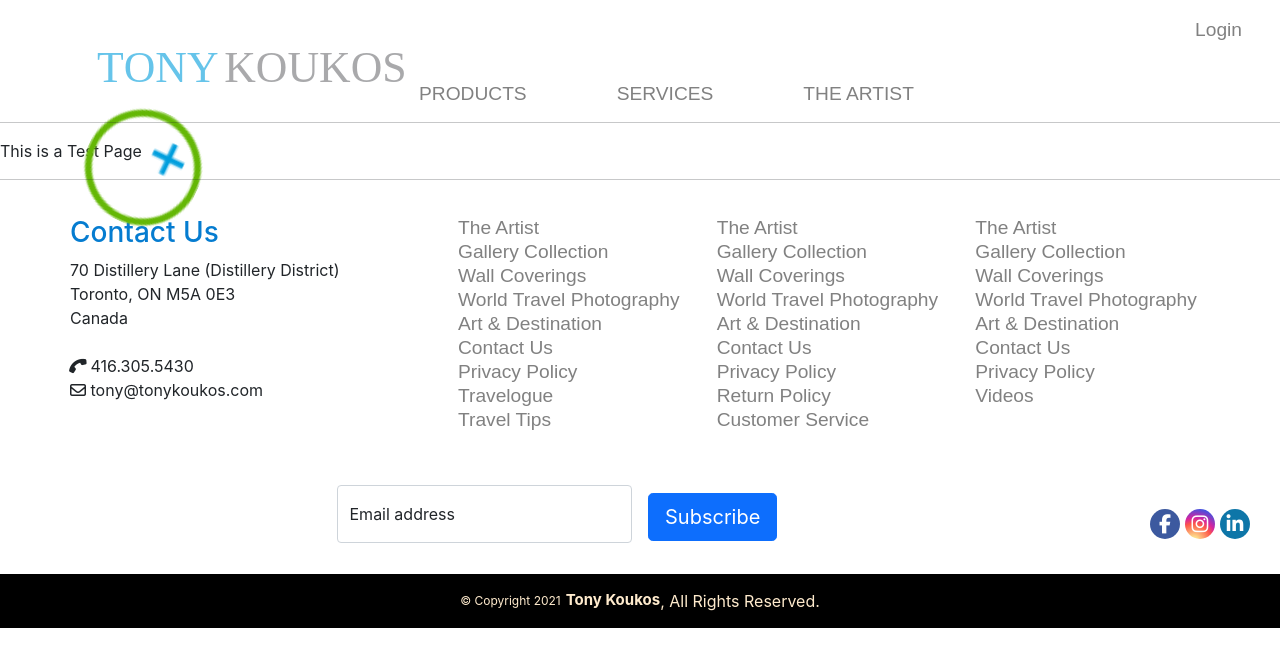
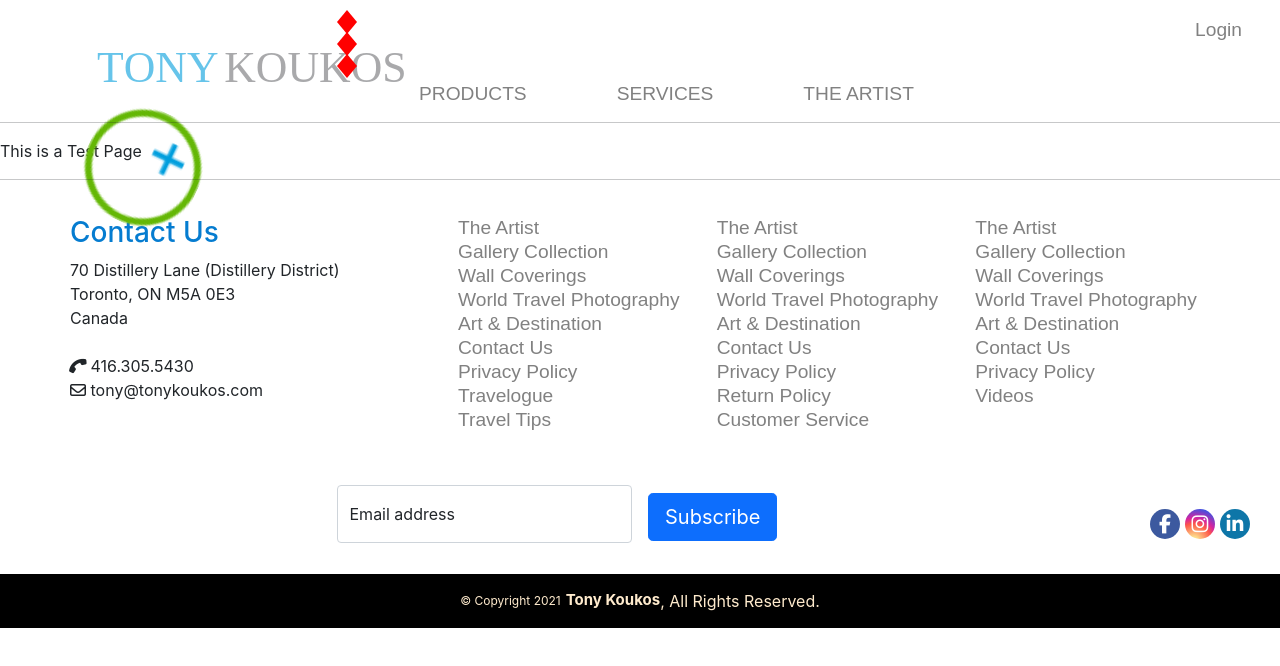
Before and after one commit to daze77/TKReactApp, a React (Create React App) app in the folder client/: page /TestPage in a window 1280 px wide. Shown: the top 666 px of the page. Built offline with nearby package versions, Linux system fonts and the light colour scheme; a web font is replaced by a local one.

Commit message:
will add a diamond to connect to bottom menu

```diff
--- a/client/src/components/NavBar/NavBar.css
+++ b/client/src/components/NavBar/NavBar.css
@@ -270,3 +270,26 @@ ul.menuList {
           visibility: hidden;
       }
   }
+
+
+
+
+
+#diamond1 {
+    width: 0;
+    height: 0;
+    border: 10px solid transparent;
+    border-bottom: 12px solid red;
+    position: relative;
+    top: -10px;
+  }
+  #diamond1:after {
+    content: '';
+    position: absolute;
+    left: -10px;
+    top: 12px;
+    width: 0;
+    height: 0;
+    border: 10px solid transparent;
+    border-top: 12px solid red;
+  }
--- a/client/src/components/NavBar/NavBarAlternate2.js
+++ b/client/src/components/NavBar/NavBarAlternate2.js
@@ -72,12 +72,17 @@ function NavBarAlt(){
                             <NavBarLogo />
                         </div>
                     </div>
+
                     <div class="col menuList" >
                         <ul class=" ">
                             <li onClick={handleSubMenu}>PRODUCTS</li>
                             <li onClick={handleSubMenu}>SERVICES</li>
                             <li onClick={handleSubMenu}>THE ARTIST</li>
                         </ul>
+                        <div id="diamond1"></div>
+                        <div id="diamond1"></div>
+                        <div id="diamond1"></div>
+
                     </div>
                     <div class="col-auto">
                         <NavLogin />
```
